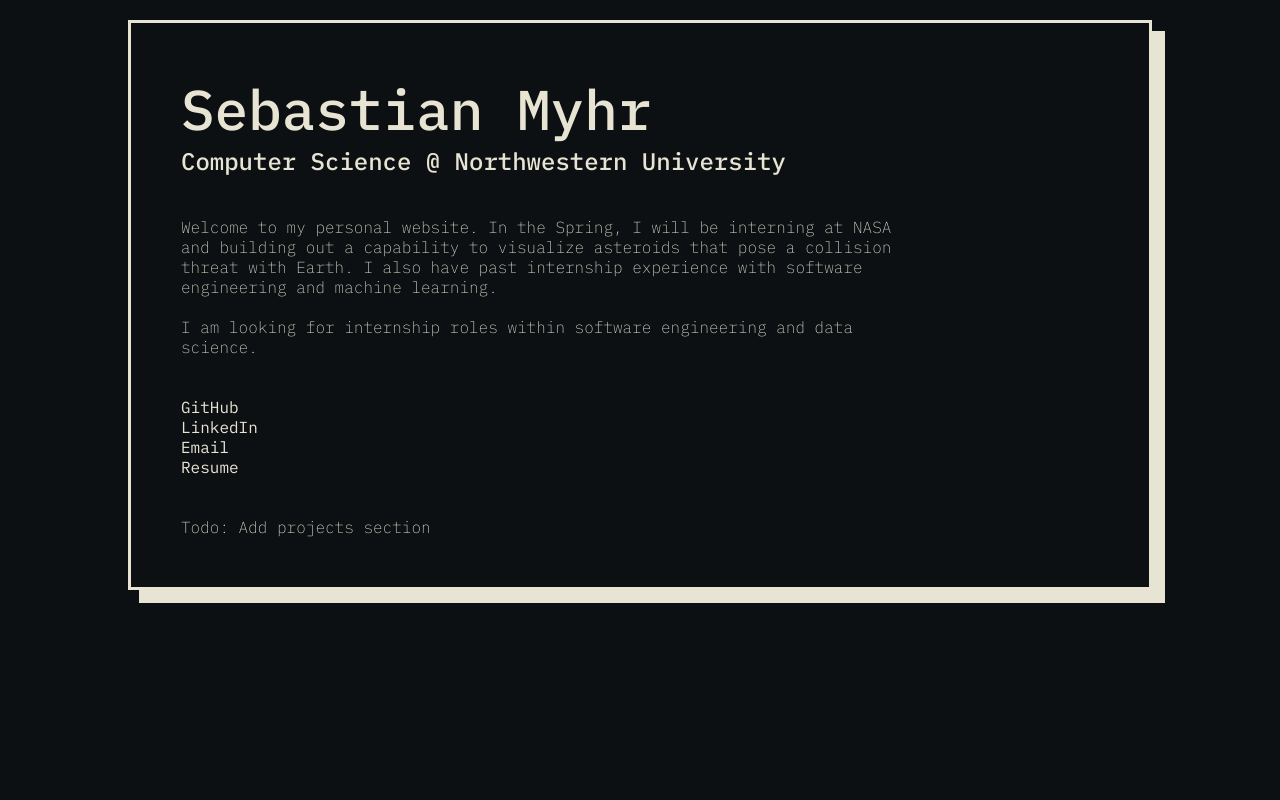
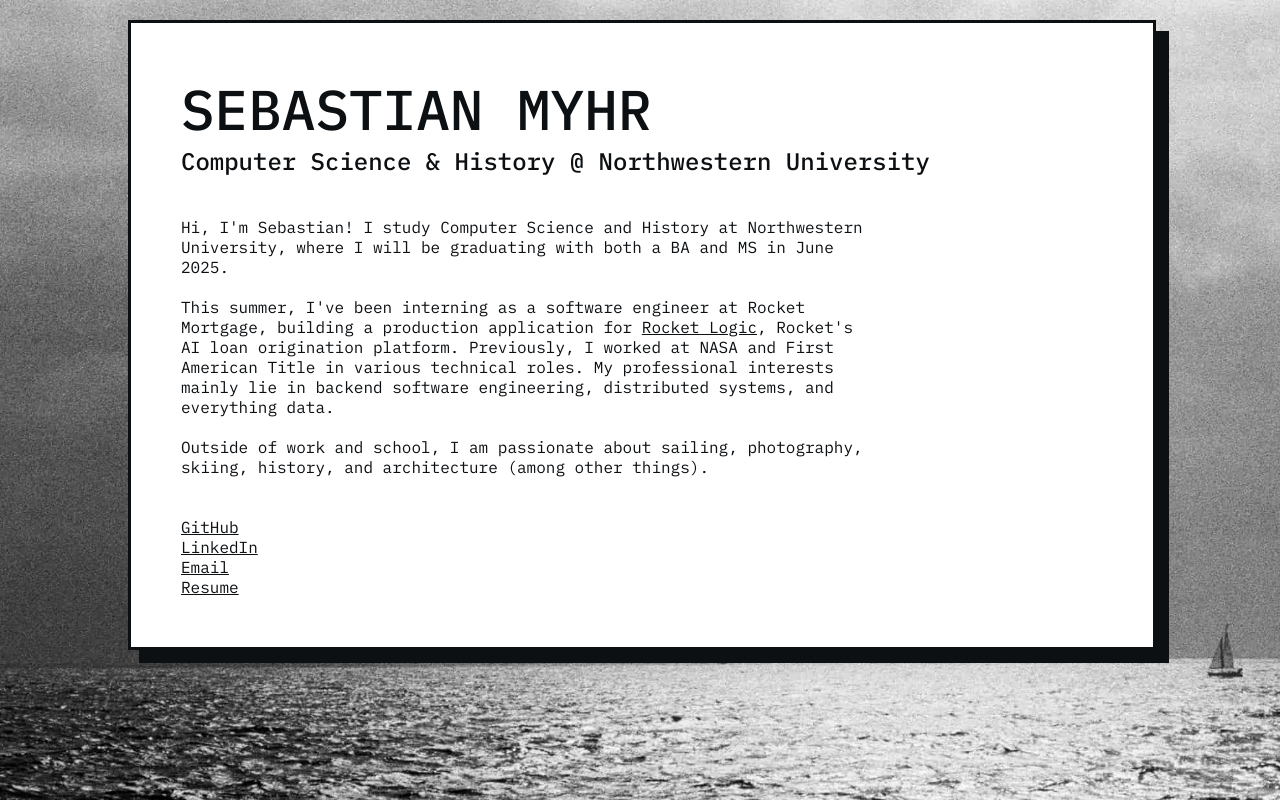
Before and after one commit to sebastianmyhr/sebastianmyhr.com, a plain HTML site: page index.html in a window 1280 px wide. Drawn offline with Linux system fonts and the light colour scheme.

Commit message:
Updated paragraph text

```diff
--- a/index.html
+++ b/index.html
@@ -10,28 +10,29 @@
     <div class="main">
         <div class="info">
             <div class="title">
-                <div class="name">Sebastian Myhr</div>
-                <div class="position">Computer Science @ Northwestern University</div>
+                <div class="name">SEBASTIAN MYHR</div>
+                <div class="position">Computer Science & History @ Northwestern University</div>
             </div>
             <div class="bio">
                 <div class="bioParagraph">
-                    Welcome to my personal website. In the Spring, I will be interning at NASA and building out a capability
-                    to visualize asteroids that pose a collision threat with Earth. I also have past internship experience with
-                    software engineering and machine learning.
+                    Hi, I'm Sebastian! I study Computer Science and History at Northwestern University, where I will be graduating with both a BA and MS in June 2025.
                 </div>
                 <div class="bioParagraph">
-                    I am looking for internship roles within software engineering and data science.
+                    This summer, I've been interning as a software engineer at Rocket Mortgage, building a production application for
+                    <a href="https://www.rocketcompanies.com/press-release/rocket-companies-introduces-rocket-logic-ai-platform-to-make-homeownership-faster-and-easier/">
+                        Rocket Logic</a>, Rocket's AI loan origination platform. Previously, I worked at NASA and First American Title in various technical roles.
+                    My professional interests mainly lie in backend software engineering, distributed systems, and everything data.
+                </div>
+                <div class="bioParagraph">
+                    Outside of work and school, I am passionate about sailing, photography, skiing, history, and architecture (among other things).
                 </div>
             </div>
-            <ul>
+            <ul class="links">
                 <li><a href="https://github.com/sebastianmyhr">GitHub</a></li>
                 <li><a href="https://linkedin.com/in/sebastianmyhr">LinkedIn</a></li>
                 <li><a href = "mailto: sebastiangmyhr@gmail.com">Email</a></li>
                 <li><a href="./assets/Sebastian_Myhr_resume.pdf" download="sebastian-myhr-resume">Resume</a></li>
             </ul>
-            <div class="bio">
-                Todo: Add projects section
-            </div>
         </div>
     </div>
 </body>
--- a/styles.css
+++ b/styles.css
@@ -1,10 +1,9 @@
-@import url('https://fonts.googleapis.com/css2?family=IBM+Plex+Mono:wght@200;400;500&display=swap');
+@import url('https://fonts.googleapis.com/css2?family=IBM+Plex+Mono:wght@200;300;400;500&display=swap');
 
-:root {
-    --background-color: #0d1013;
-    --primary-color: #e8e4d4;
-    --secondary-color: #979992;
-    --highlight-color: #2e2ee6;
+  :root {
+    --primary-color: #0d1013;
+    --background-color: #ffffff;
+    --highlight-color: #ff0000;
 }
 
 html {
@@ -19,50 +18,50 @@
 }
 
 body {
+    display: flex;
+    flex-direction: column;
+    gap: 100px;
     margin: 10%;
     margin-top: 20px;
     margin-bottom: 20px;
-    padding: 50px;
+    padding: 0;
     flex-shrink: 0;
     color: var(--primary-color);
-    background-color: var(--background-color);
+    background-image: url("./assets/sail.jpg");
+    background-size: 2000px auto;
+    background-repeat: no-repeat;
     font-family: "IBM Plex Mono", Helvetica, Arial, sans-serif;
     flex: 0;
     flex-direction: column;
     justify-content: space-between;
-    border-color: #e8e4d4;
-    border-width: 5;
-    border-style: solid;
-    box-shadow: 12px 12px 0px 1px var(--primary-color);
 }
 
-ul {
+ul.links {
     list-style: none;
     padding-left: 0;
 }
 
 a {
-    text-decoration: none;
     color: var(--primary-color);
 }
 
 a:hover {
+    background: linear-gradient(to top, var(--highlight-color) 50%, transparent 50%);
     text-decoration: none;
-    color: var(--highlight-color);
 }
 
 .main {
     display: flex;
     flex-direction: row;
     justify-content: space-between;
-}
-
-.right {
-    display: flex;
     align-items: center;
-    justify-content: center;
-    margin: 0;
-    padding: 0;
+    min-width:90%;
+    padding: 50px;
+    background-color: var(--background-color);
+    border-color: var(--primary-color);
+    border-width: 3px;
+    border-style: solid;
+    box-shadow: 12px 12px 0px 1px var(--primary-color);
 }
 
 .info {
@@ -71,9 +70,23 @@
     gap: 40px;
 }
 
+.head {
+    display: flex;
+    flex-direction: row;
+    justify-content: space-between;
+    gap: 30px;
+}
+
+.title {
+    display: flex;
+    flex-direction: column;
+    justify-content: center;
+}
+
 .name {
     font-size: 56px;
     font-weight: 500;
+    white-space: nowrap
 }
 
 .position {
@@ -86,9 +99,20 @@
     display: flex;
     flex-direction: column;
     gap: 20px;
-    font-weight: 200;
+    font-weight: 400;
 }
 
 .bioParagraph {
-    width: 80%;
+    width: 75%;
 }
+
+.experiences {
+    margin-top: 20px;
+    list-style: square;
+    padding-left: 3%;
+}
+
+.company {
+    text-decoration: none;
+    font-weight: 500;
+}
```
Also changed, not shown: assets/profile.jpg (added), assets/sail.jpg (added).
